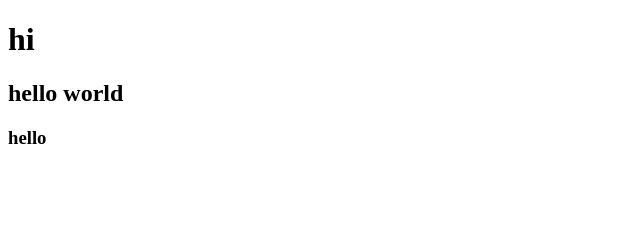
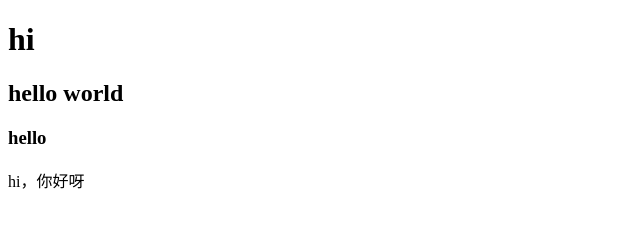
Before and after one commit to breakdawn20/testDemo, a plain HTML site: page index.html in a window 1280 px wide. Shown: the full height of the page, 0-640 px from the left. Drawn offline with Linux system fonts and the light colour scheme.

Commit message:
第三次提交

```diff
--- a/index.html
+++ b/index.html
@@ -1,5 +1,28 @@
 <!doctype html>
 <html lang="en">
+
+
+
+<script>
+    /*
+
+        查看已提交到暂存区的版本区别
+        git diff
+
+        查看提交的历史纪录
+        git log
+
+        恢复文件到指定版本
+        git reset --hard 版本号
+
+        生成ssh密匙
+        ssh-keygen -t rsa -C "邮箱地址"
+
+
+    */
+
+</script>
+
 
 <head>
     <!-- Required meta tags -->
@@ -13,6 +36,9 @@
     <h1>hi</h1>
     <h2>hello world</h2>
     <h3>hello</h3>
+
+
+    <p>hi，你好呀</p>
 </body>
 
 </html>
```
Also changed, not shown: 1 other file.
